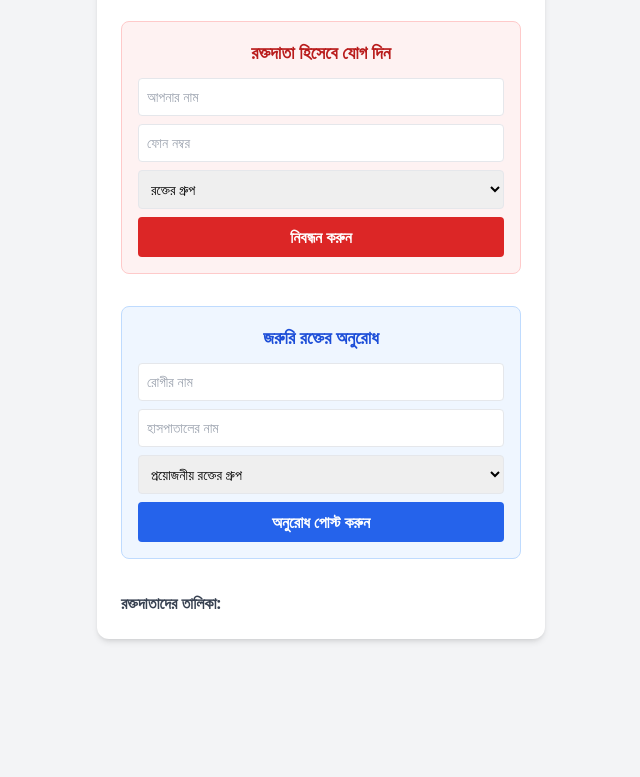
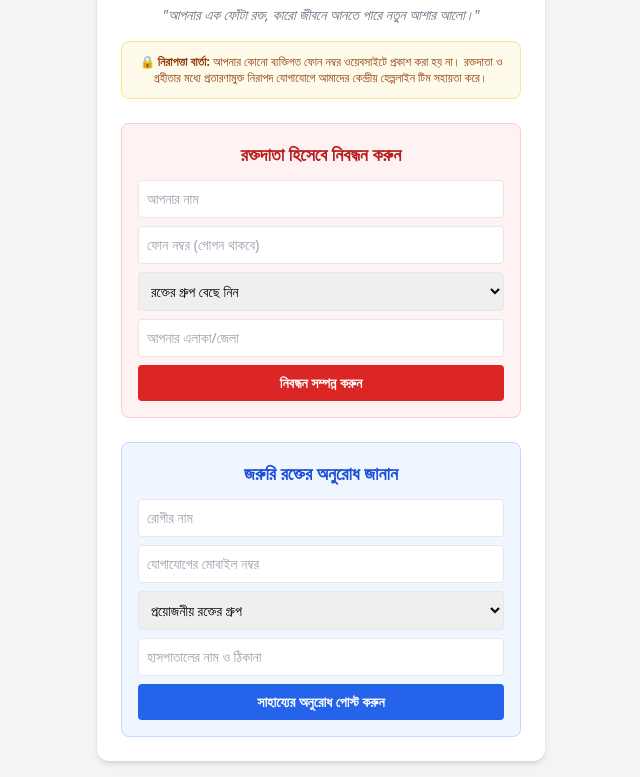
Before and after one commit to shbangladeshicreator12-droid/ISFB-blood-donation-app, a plain HTML site: page index.html in a window 1280 px wide. Shown: the part 75-852 px from the top of the page, without its empty margins (319-959 px from the left). Before the commit the page ends 800 px from the top, so only its background shows below. Drawn offline with nearby package versions, Linux system fonts and the light colour scheme.

Commit message:
Update index.html

```diff
--- a/index.html
+++ b/index.html
@@ -8,45 +8,50 @@
 </head>
 <body class="bg-gray-100 min-h-screen p-4">
     <div class="max-w-md mx-auto bg-white rounded-xl shadow-md p-6">
-        <h1 class="text-2xl font-bold text-red-600 text-center mb-6">ISFB রক্তদান অ্যাপ</h1>
+        <h1 class="text-2xl font-bold text-red-600 text-center">ISFB রক্তদান অ্যাপ</h1>
+        <p class="text-center text-gray-500 italic text-sm mt-2 mb-4">"আপনার এক ফোঁটা রক্ত, কারো জীবনে আনতে পারে নতুন আশার আলো।"</p>
 
-        <!-- ট্যাব বা সেকশন -->
-        <div class="space-y-8">
-            <!-- রক্তদাতা রেজিস্ট্রেশন -->
+        <!-- নিরাপত্তা বার্তা -->
+        <div class="bg-amber-50 border border-amber-200 text-amber-800 p-3 rounded-lg text-xs mb-6 text-center">
+            🔒 <strong>নিরাপত্তা বার্তা:</strong> আপনার কোনো ব্যক্তিগত ফোন নম্বর ওয়েবসাইটে প্রকাশ করা হয় না। রক্তদাতা ও গ্রহীতার মধ্যে প্রতারণামুক্ত নিরাপদ যোগাযোগে আমাদের কেন্দ্রীয় হেল্পলাইন টিম সহায়তা করে।
+        </div>
+
+        <div class="space-y-6">
+            <!-- রক্তদাতা নিবন্ধন -->
             <section class="bg-red-50 p-4 rounded-lg border border-red-200">
-                <h2 class="text-lg font-bold text-red-700 mb-3 text-center">রক্তদাতা হিসেবে যোগ দিন</h2>
+                <h2 class="text-lg font-bold text-red-700 mb-3 text-center">রক্তদাতা হিসেবে নিবন্ধন করুন</h2>
                 <form id="donorForm" class="space-y-2">
                     <input type="text" id="name" placeholder="আপনার নাম" required class="w-full p-2 border rounded text-sm">
-                    <input type="tel" id="phone" placeholder="ফোন নম্বর" required class="w-full p-2 border rounded text-sm">
+                    <input type="tel" id="phone" placeholder="ফোন নম্বর (গোপন থাকবে)" required class="w-full p-2 border rounded text-sm">
                     <select id="bloodGroup" required class="w-full p-2 border rounded text-sm">
-                        <option value="">রক্তের গ্রুপ</option>
+                        <option value="">রক্তের গ্রুপ বেছে নিন</option>
                         <option value="A+">A+</option><option value="A-">A-</option>
                         <option value="B+">B+</option><option value="B-">B-</option>
                         <option value="O+">O+</option><option value="O-">O-</option>
                         <option value="AB+">AB+</option><option value="AB-">AB-</option>
                     </select>
-                    <button type="submit" class="w-full bg-red-600 text-white font-bold py-2 rounded">নিবন্ধন করুন</button>
+                    <input type="text" id="location" placeholder="আপনার এলাকা/জেলা" required class="w-full p-2 border rounded text-sm">
+                    <button type="submit" class="w-full bg-red-600 text-white font-bold py-2 rounded text-sm">নিবন্ধন সম্পন্ন করুন</button>
                 </form>
             </section>
 
-            <!-- জরুরি রক্তের অনুরোধ -->
+            <!-- জরুরি রিকোয়েস্ট পোস্ট -->
             <section class="bg-blue-50 p-4 rounded-lg border border-blue-200">
-                <h2 class="text-lg font-bold text-blue-700 mb-3 text-center">জরুরি রক্তের অনুরোধ</h2>
+                <h2 class="text-lg font-bold text-blue-700 mb-3 text-center">জরুরি রক্তের অনুরোধ জানান</h2>
                 <form id="requestForm" class="space-y-2">
                     <input type="text" id="reqPatient" placeholder="রোগীর নাম" required class="w-full p-2 border rounded text-sm">
-                    <input type="text" id="reqHospital" placeholder="হাসপাতালের নাম" required class="w-full p-2 border rounded text-sm">
+                    <input type="tel" id="reqPhone" placeholder="যোগাযোগের মোবাইল নম্বর" required class="w-full p-2 border rounded text-sm">
                     <select id="reqBlood" required class="w-full p-2 border rounded text-sm">
                         <option value="">প্রয়োজনীয় রক্তের গ্রুপ</option>
-                        <option value="A+">A+</option><option value="B+">B+</option>
-                        <option value="O+">O+</option><option value="AB+">AB+</option>
+                        <option value="A+">A+</option><option value="A-">A-</option>
+                        <option value="B+">B+</option><option value="B-">B-</option>
+                        <option value="O+">O+</option><option value="O-">O-</option>
+                        <option value="AB+">AB+</option><option value="AB-">AB-</option>
                     </select>
-                    <button type="submit" class="w-full bg-blue-600 text-white font-bold py-2 rounded">অনুরোধ পোস্ট করুন</button>
+                    <input type="text" id="reqHospital" placeholder="হাসপাতালের নাম ও ঠিকানা" required class="w-full p-2 border rounded text-sm">
+                    <button type="submit" class="w-full bg-blue-600 text-white font-bold py-2 rounded text-sm">সাহায্যের অনুরোধ পোস্ট করুন</button>
                 </form>
             </section>
-        </div>
-
-        <div id="donorList" class="mt-8 space-y-3">
-            <h2 class="font-bold text-gray-700">রক্তদাতাদের তালিকা:</h2>
         </div>
     </div>
     <script type="module" src="app.js"></script>
```
